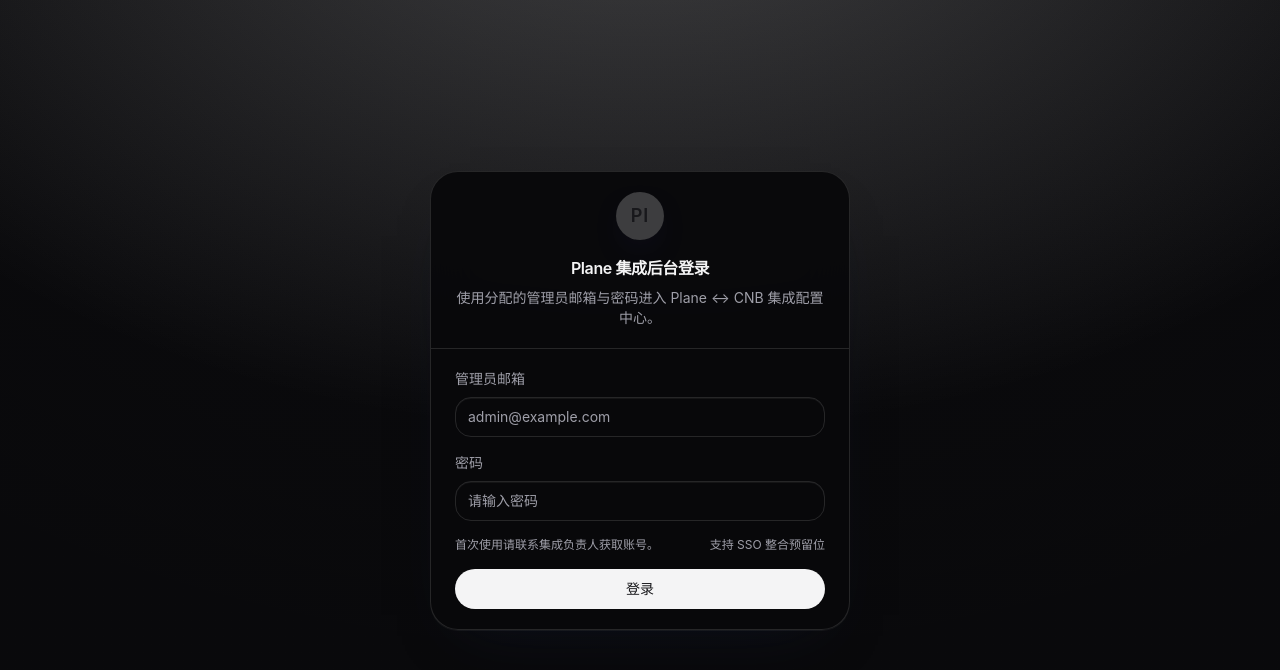
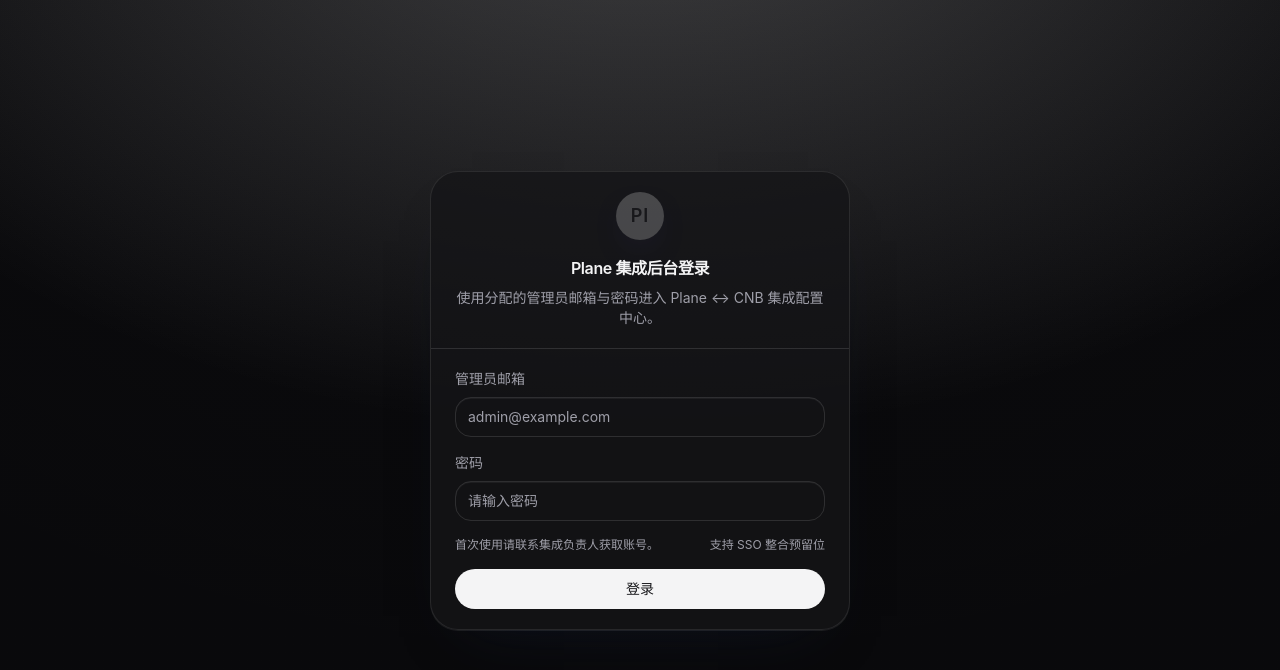
Before and after one commit to CheneyDev/Cabb, a Next.js app in the folder web/: page /login in a window 1280 px wide. Shown: the top 670 px of the page. Built offline with nearby package versions, Linux system fonts and the light colour scheme; no server answers.

Commit message:
style(web): align Card with coss-ui spec; remove heavy light-mode shadow

```diff
--- a/web/app/globals.css
+++ b/web/app/globals.css
@@ -102,6 +102,12 @@
 
 @layer components {
   .card-surface {
+    background: color-mix(in srgb, var(--card) 98%, transparent);
+    border: 1px solid color-mix(in srgb, var(--border) 70%, transparent);
+    box-shadow: 0 1px 0 color-mix(in srgb, var(--foreground) 6%, transparent);
+  }
+
+  .dark .card-surface {
     background: color-mix(in srgb, var(--card) 78%, transparent);
     border: 1px solid color-mix(in srgb, var(--border) 75%, transparent);
     box-shadow: 0 1px 0 color-mix(in srgb, var(--foreground) 8%, transparent), 0 28px 60px -42px rgba(15, 23, 42, 0.82);
--- a/web/components/ui/card.tsx
+++ b/web/components/ui/card.tsx
@@ -5,7 +5,7 @@
 export interface CardProps extends React.HTMLAttributes<HTMLDivElement> {}
 
 export function Card({ className, ...props }: CardProps) {
-  return <div className={cn('card-surface overflow-hidden rounded-3xl border border-border shadow-[0_1px_0_rgba(255,255,255,0.05),0_25px_60px_-40px_rgba(15,23,42,0.8)] backdrop-blur-xl transition-colors', className)} {...props} />
+  return <div className={cn('card-surface overflow-hidden rounded-3xl border border-border transition-colors', className)} {...props} />
 }
 
 export function CardHeader({ className, ...props }: React.HTMLAttributes<HTMLDivElement>) {
@@ -27,3 +27,7 @@
 export function CardFooter({ className, ...props }: React.HTMLAttributes<HTMLDivElement>) {
   return <div className={cn('border-t border-border px-6 py-4', className)} {...props} />
 }
+
+export function CardPanel({ className, ...props }: React.HTMLAttributes<HTMLDivElement>) {
+  return <div className={cn('px-6 py-5', className)} {...props} />
+}
```
